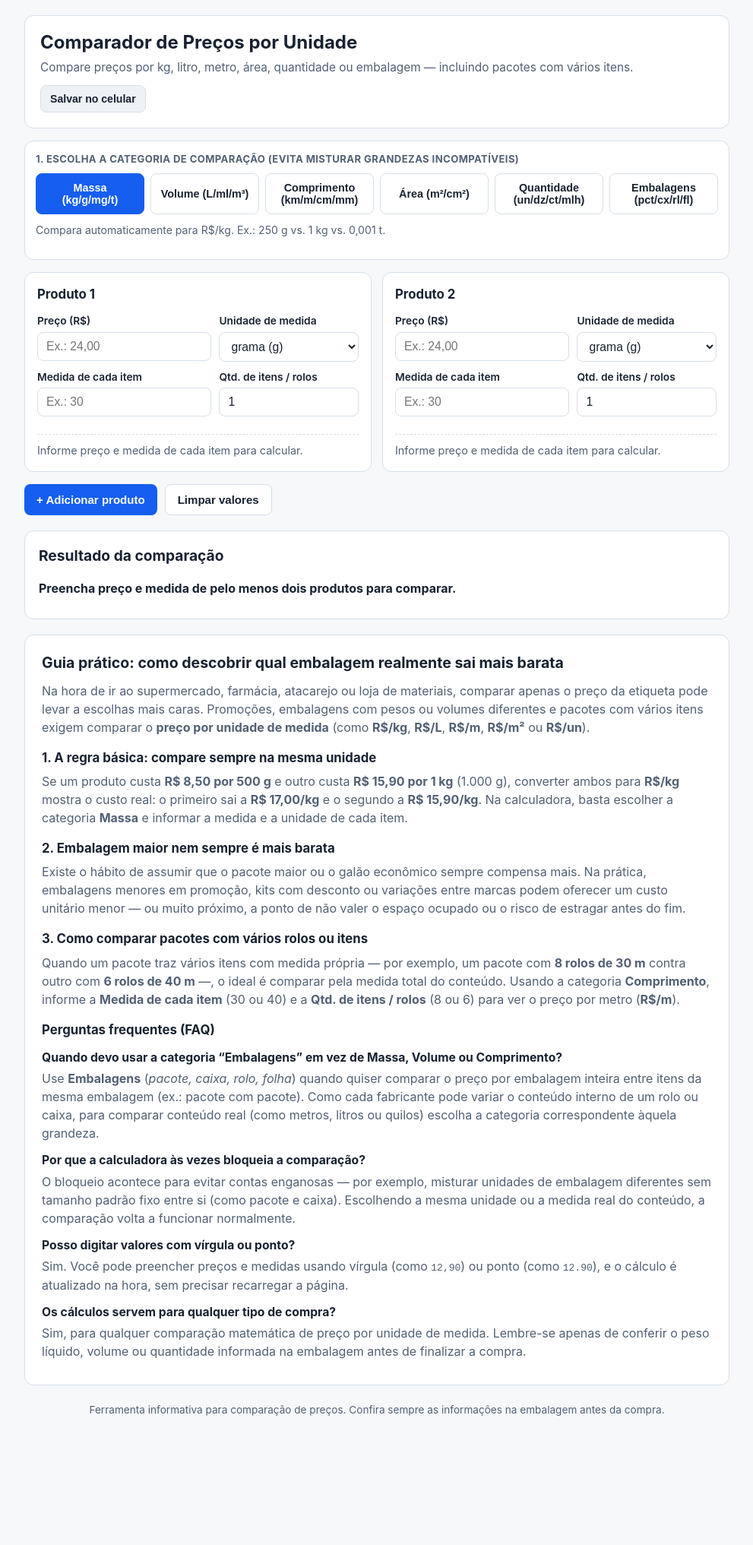
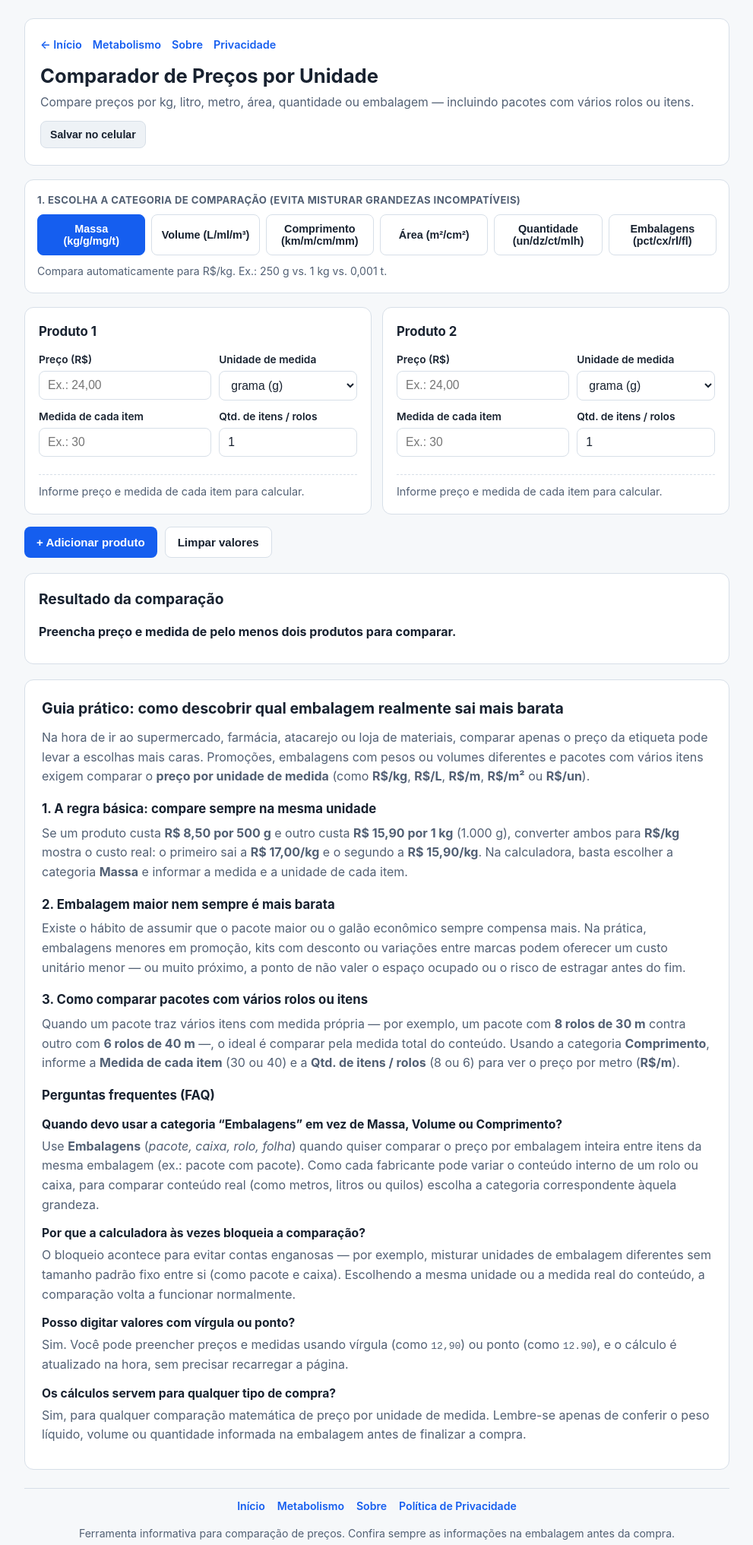
Before and after one commit to romeu1976/micro-saas-lap, a plain HTML site: page comparador-precos/index.html in a window 1280 px wide. Shown: the whole page at 76% size, without its empty margins (144-1135 px from the left). Before the commit the page ends 1914 px from the top, so only its background shows below. Drawn offline with Linux system fonts and the light colour scheme.

Commit message:
Update index.html

```diff
--- a/comparador-precos/index.html
+++ b/comparador-precos/index.html
@@ -3,8 +3,10 @@
 <head>
   <meta charset="UTF-8" />
   <meta name="viewport" content="width=device-width, initial-scale=1.0" />
-  <title>Comparador de Preços por Unidade</title>
+  <meta name="google-site-verification" content="RjLbokirzDms_mRlaeNsjQICfXBWl8bO95yAbyRcK9w" />
+  <title>Comparador de Preços por Unidade — R$/kg, R$/L, R$/m e Embalagens</title>
   <meta name="description" content="Compare preços por kg, litro, metro, área, quantidade ou embalagem. Descubra qual opção sai mais barata, inclusive em pacotes com vários rolos ou itens." />
+  <link rel="canonical" href="https://calculadoras-uteis.pages.dev/comparador-precos/" />
   <style>
     :root {
       --bg: #f6f8fa;
@@ -34,21 +36,39 @@
       font-family: -apple-system, BlinkMacSystemFont, "Segoe UI", Roboto, Helvetica, Arial, sans-serif;
       background-color: var(--bg);
       color: var(--text);
-      line-height: 1.5;
+      line-height: 1.6;
     }
 
     .container {
       max-width: 960px;
       margin: 0 auto;
-      padding: 20px 16px 48px;
+      padding: 24px 16px 48px;
     }
 
     header {
       background: var(--surface);
       border: 1px solid var(--border);
       border-radius: var(--radius);
-      padding: 20px;
-      margin-bottom: 16px;
+      padding: 22px 20px;
+      margin-bottom: 18px;
+    }
+
+    .top-nav {
+      display: flex;
+      flex-wrap: wrap;
+      gap: 14px;
+      margin-bottom: 14px;
+      font-size: 0.9rem;
+    }
+
+    .top-nav a {
+      color: var(--primary);
+      text-decoration: none;
+      font-weight: 600;
+    }
+
+    .top-nav a:hover {
+      text-decoration: underline;
     }
 
     .header-top {
@@ -61,14 +81,14 @@
 
     h1 {
       margin: 0 0 6px;
-      font-size: 1.5rem;
+      font-size: 1.6rem;
       line-height: 1.25;
     }
 
     .subtitle {
       margin: 0;
       color: var(--muted);
-      font-size: 0.96rem;
+      font-size: 0.98rem;
     }
 
     .btn-shortcut {
@@ -101,15 +121,16 @@
     }
 
     .shortcut-box p {
-      margin: 6px 0;
+      margin: 6px 0 0;
+      color: var(--muted);
     }
 
     .category-bar {
       background: var(--surface);
       border: 1px solid var(--border);
       border-radius: var(--radius);
-      padding: 14px;
-      margin-bottom: 16px;
+      padding: 16px;
+      margin-bottom: 18px;
     }
 
     .section-kicker {
@@ -159,6 +180,7 @@
 
     .category-helper {
       margin-top: 10px;
+      margin-bottom: 0;
       font-size: 0.88rem;
       color: var(--muted);
     }
@@ -180,7 +202,7 @@
       background: var(--surface);
       border: 1px solid var(--border);
       border-radius: var(--radius);
-      padding: 16px;
+      padding: 18px;
     }
 
     .product-card.winner {
@@ -386,18 +408,44 @@
     footer {
       text-align: center;
       color: var(--muted);
-      font-size: 0.85rem;
-      padding-top: 6px;
+      font-size: 0.88rem;
+      padding-top: 12px;
+      border-top: 1px solid var(--border);
+      margin-top: 24px;
+    }
+
+    .footer-links {
+      display: flex;
+      justify-content: center;
+      flex-wrap: wrap;
+      gap: 16px;
+      margin-bottom: 8px;
+    }
+
+    .footer-links a {
+      color: var(--primary);
+      text-decoration: none;
+      font-weight: 600;
+    }
+
+    .footer-links a:hover {
+      text-decoration: underline;
     }
   </style>
 </head>
 <body>
   <div class="container">
     <header>
+      <nav class="top-nav" aria-label="Navegação principal">
+        <a href="../">← Início</a>
+        <a href="../metabolismo/">Metabolismo</a>
+        <a href="../sobre/">Sobre</a>
+        <a href="../privacidade/">Privacidade</a>
+      </nav>
       <div class="header-top">
         <div>
           <h1>Comparador de Preços por Unidade</h1>
-          <p class="subtitle">Compare preços por kg, litro, metro, área, quantidade ou embalagem — incluindo pacotes com vários itens.</p>
+          <p class="subtitle">Compare preços por kg, litro, metro, área, quantidade ou embalagem — incluindo pacotes com vários rolos ou itens.</p>
         </div>
         <button type="button" class="btn-shortcut" id="toggleShortcutBtn" aria-expanded="false">
           Salvar no celular
@@ -481,7 +529,13 @@
     </article>
 
     <footer>
-      Ferramenta informativa para comparação de preços. Confira sempre as informações na embalagem antes da compra.
+      <div class="footer-links">
+        <a href="../">Início</a>
+        <a href="../metabolismo/">Metabolismo</a>
+        <a href="../sobre/">Sobre</a>
+        <a href="../privacidade/">Política de Privacidade</a>
+      </div>
+      <p>Ferramenta informativa para comparação de preços. Confira sempre as informações na embalagem antes da compra.</p>
     </footer>
   </div>
 
```
